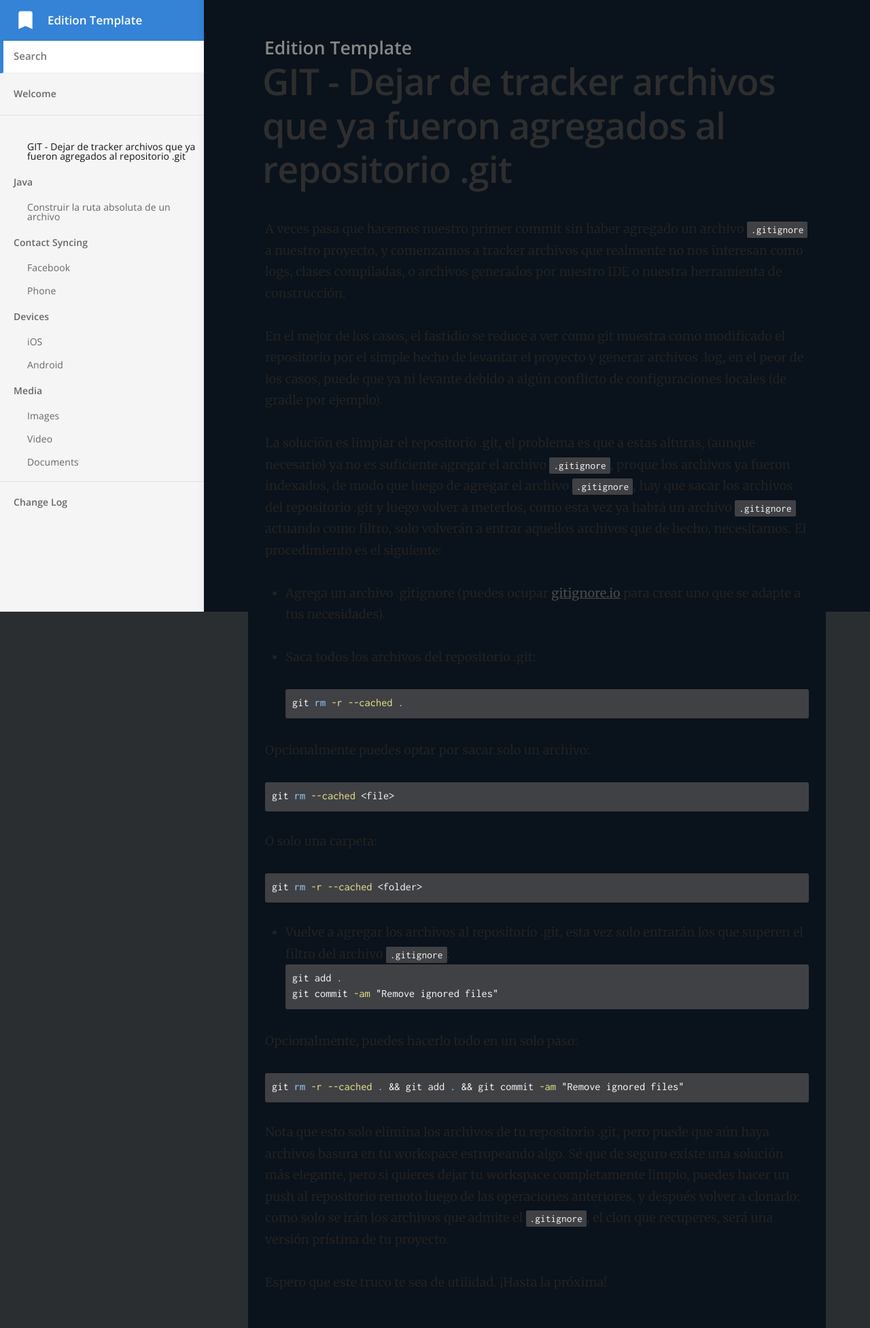
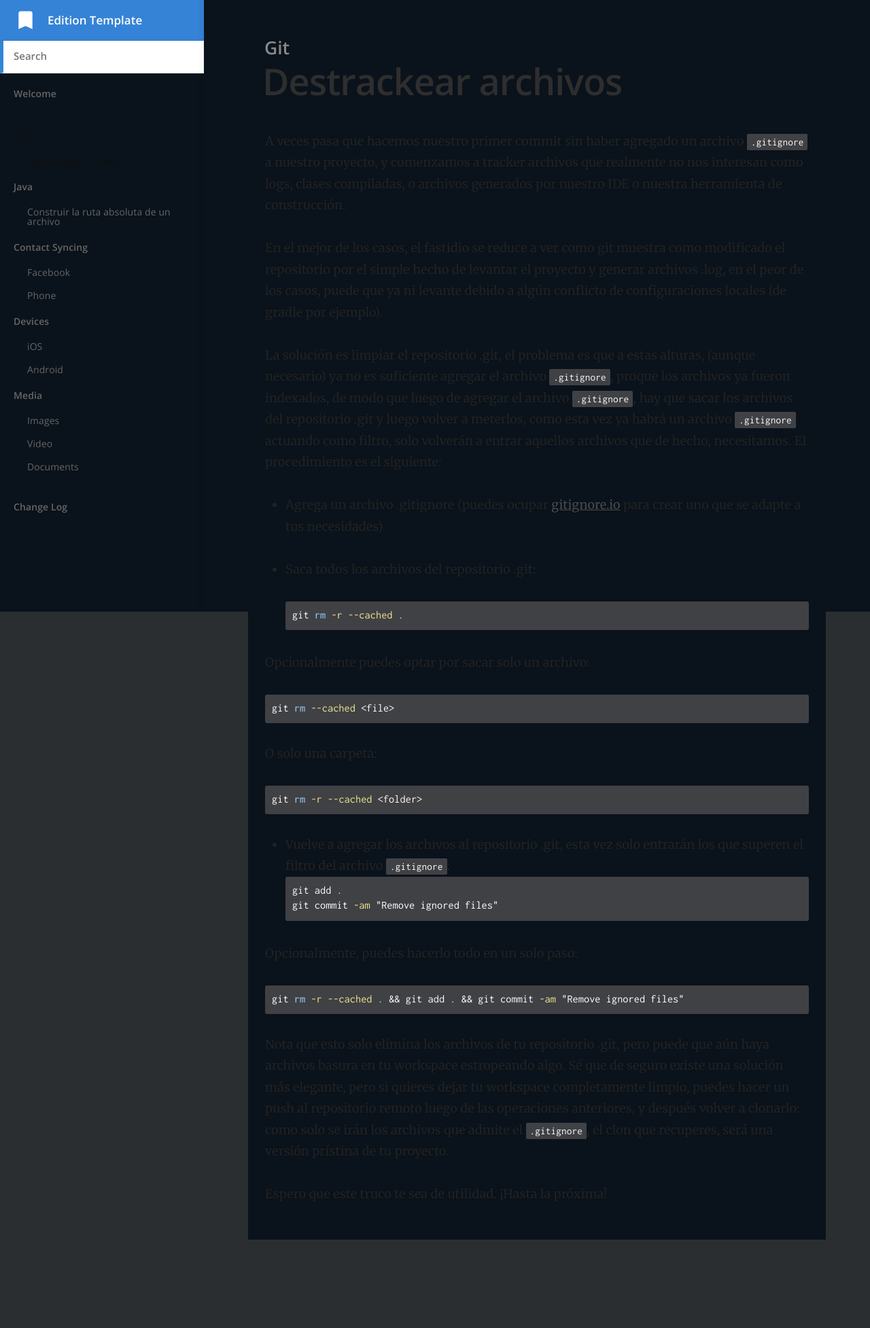
Before and after one commit to slaarks/slaarks.github.io, a Jekyll site: the page built from _docs/Git/untrack-files.md, in a window 1280 px wide. Shown: the whole page at 68% size. Built offline with Jekyll 4.4.1, drawn with Linux system fonts in a browser that asks for light colours; after the commit the page ends 1824 px from its top, so only the background shows below that.

Commit message:
Actualización de título.

```diff
--- a/_docs/Git/untrack-files.md
+++ b/_docs/Git/untrack-files.md
@@ -1,6 +1,7 @@
 ---
-title: GIT - Dejar de tracker archivos que ya fueron agregados al repositorio .git
-published: true
+title: Destrackear archivos
+category: Git
+order: 1
 ---
 
 A veces pasa que hacemos nuestro primer commit sin haber agregado un archivo `.gitignore` a nuestro proyecto, y comenzamos a tracker archivos que realmente no nos interesan como logs, clases compiladas, o archivos generados por nuestro IDE o nuestra herramienta de construcción.
--- a/css/main.scss
+++ b/css/main.scss
@@ -15,7 +15,7 @@ $brand-colour-light: mix($brand-colour, $content-background-color, 10%);
 
 $nav-header-background-color: $brand-colour;
 $nav-header-height: 60px;
-$nav-background-color: #f5f5f5;
+$nav-background-color: #0A121B;
 $nav-width: 300px;
 
 $space: 20px;
```
